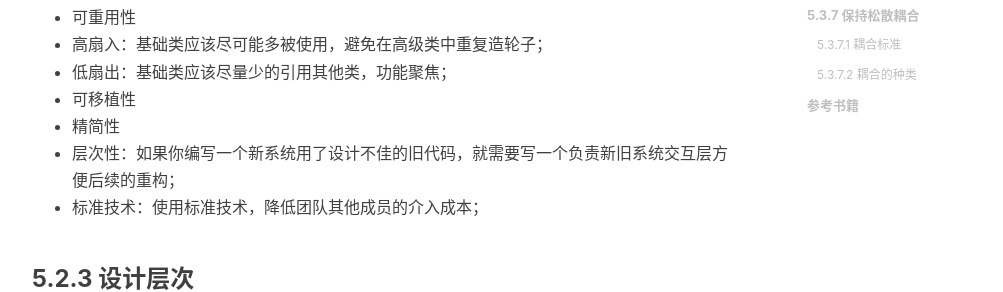
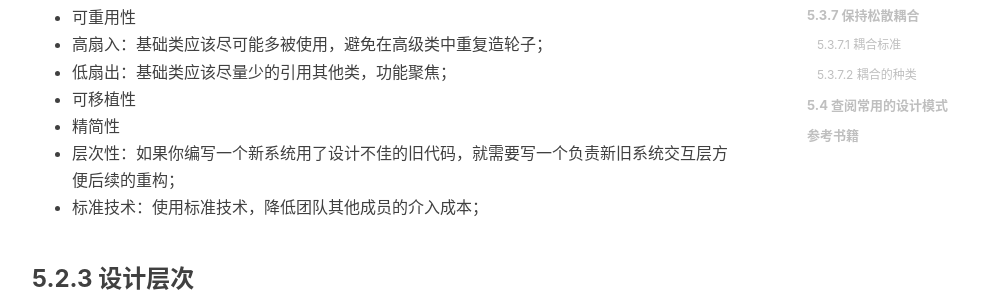
Before and after one commit to shihai1991/shihai1991.github.io, a Jekyll site: the page built from _posts/2022-05-28-代码大全2.md, in a window 1280 px wide and 900 px high, scrolled down 844 px. Shown: the part 509-801 px from the top of the window, without its empty margins (233-1236 px from the left). Built offline with Jekyll 4.4.1, drawn with Linux system fonts in a browser that asks for light colours; nearby versions of some CDN libraries; comment, search, counter and statistics services are not loaded.

Commit message:
Update 2022-05-28-代码大全2.md

```diff
--- a/_posts/2022-05-28-代码大全2.md
+++ b/_posts/2022-05-28-代码大全2.md
@@ -89,6 +89,8 @@ time: '2022.06.01 15:52:00'
 对象参数耦合：封装和信息隐藏不够好；
 语义上的耦合：模块间知道彼此间的执行逻辑；
 
+## 5.4 查阅常用的设计模式
+
 # 参考书籍
 [代码大全（第2版）](https://book.douban.com/subject/1477390/)
 [High fan-in low fan-out](https://zhuanlan.zhihu.com/p/391411455)
```
